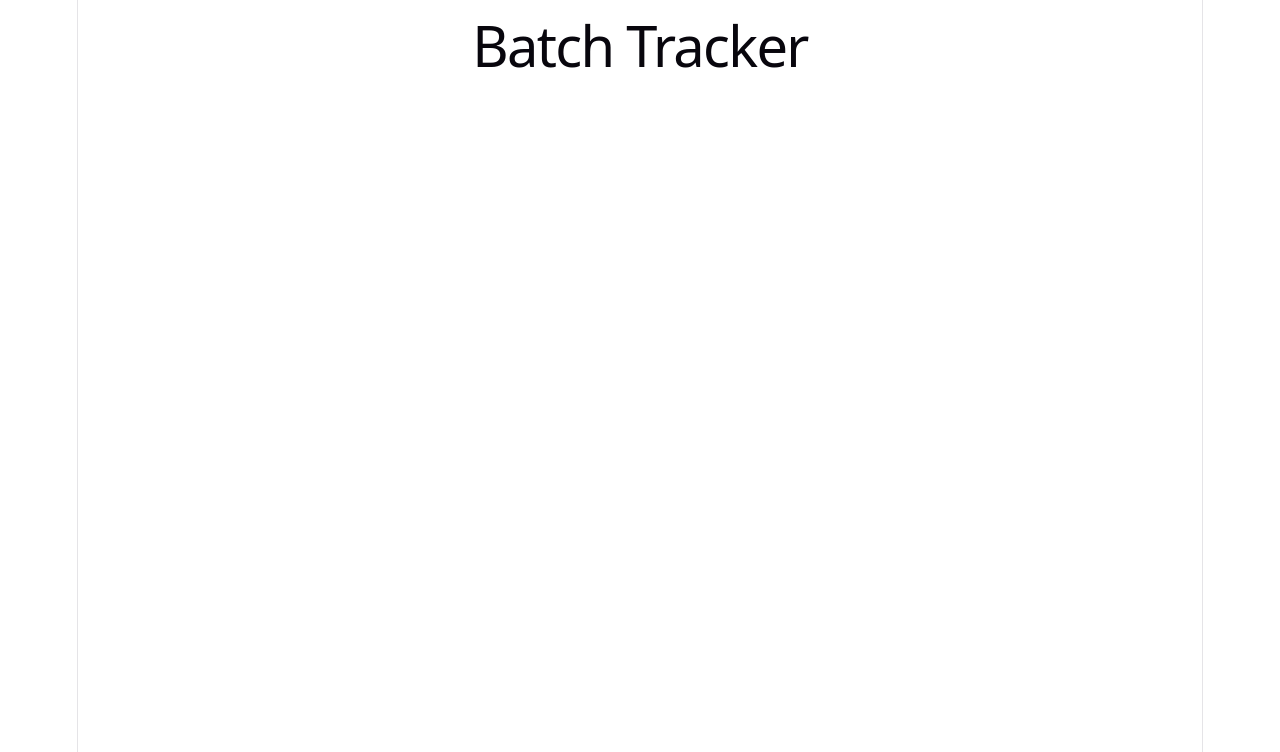
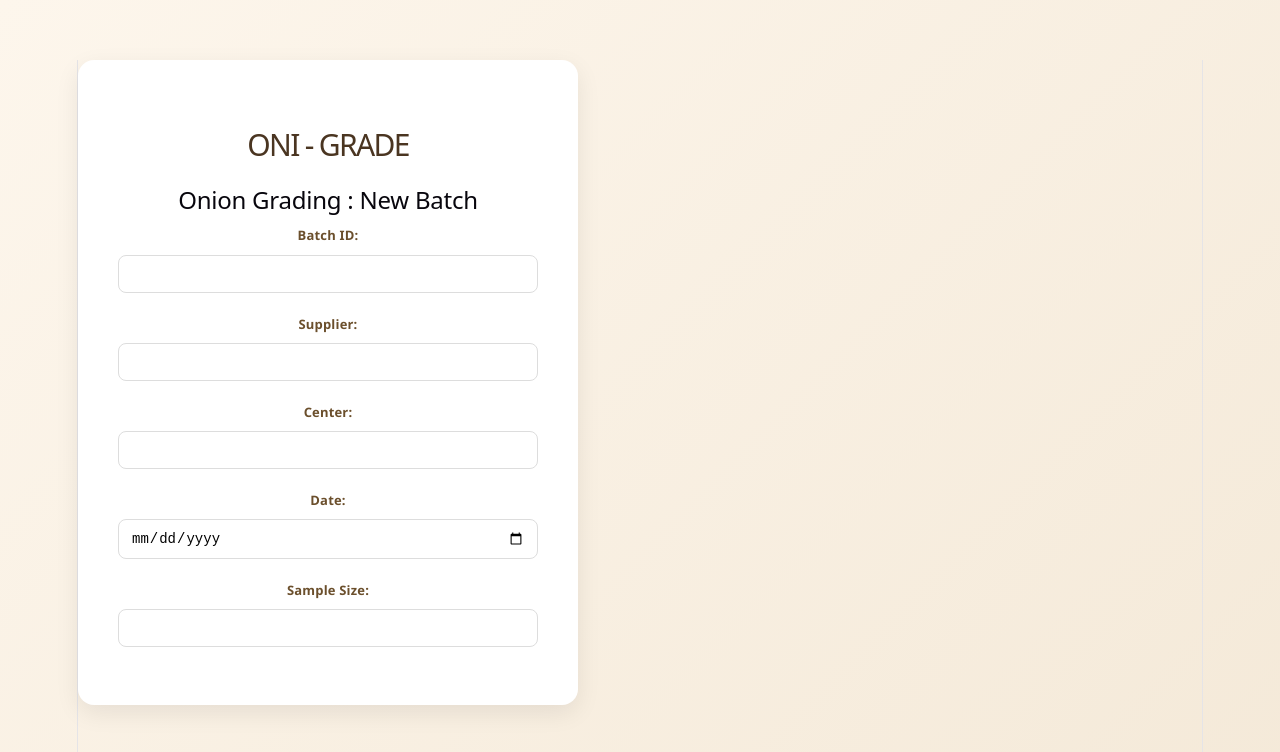
Before and after one commit to iamjoya26/batch-tracker-frontend, a React (Vite) app: page / in a window 1280 px wide. Shown: the top 752 px of the page. Built offline with nearby package versions, Linux system fonts and the light colour scheme.

Commit message:
Merged Form component and styling from Member B

```diff
--- /dev/null
+++ b/src/App.css
@@ -0,0 +1,53 @@
+body {
+  margin: 0;
+  min-height: 100vh;
+  display: flex;
+  justify-content: center;
+  align-items: flex-start;
+  padding-top: 60px;
+  background: linear-gradient(135deg, #fdf6ec, #f4e9d8);
+  font-family: 'Segoe UI', Arial, sans-serif;
+}
+
+.form-card {
+  background: white;
+  padding: 40px;
+  border-radius: 16px;
+  box-shadow: 0 8px 24px rgba(0, 0, 0, 0.08);
+  width: 100%;
+  max-width: 420px;
+}
+
+.field-row {
+  margin-bottom: 18px;
+  display: flex;
+  flex-direction: column;
+}
+
+.field-row label {
+  font-size: 13px;
+  font-weight: 600;
+  color: #6b4f2c;
+  margin-bottom: 6px;
+}
+
+.field-row input {
+  padding: 10px 12px;
+  border: 1px solid #ddd;
+  border-radius: 8px;
+  font-size: 14px;
+  outline: none;
+  transition: border-color 0.2s;
+}
+
+.field-row input:focus {
+  border-color: #c88b3d;
+  box-shadow: 0 0 0 3px rgba(200, 139, 61, 0.15);
+}
+
+h1 {
+  font-size: 30px;
+  text-align: center;
+  margin-bottom: 28px;
+  color: #4a3521;
+}
--- a/src/App.jsx
+++ b/src/App.jsx
@@ -1,7 +1,14 @@
+import './App.css';
+import Form from './components/Form';
+
 function App() {
-   return (
-   <h1>Batch Tracker</h1>
-   )
-   }
+  return (
+    <div className="form-card">
+      <h1>ONI - GRADE</h1>
+      <h2>Onion Grading : New Batch</h2>
+      <Form />
+    </div>
+  );
+}
 
-export default App
+export default App;
--- /dev/null
+++ b/src/components/Form.jsx
@@ -0,0 +1,40 @@
+import { useState } from 'react';
+
+function Form() {
+  const [batchId, setBatchId] = useState('');
+  const [supplier, setSupplier] = useState('');
+  const [center, setCenter] = useState('');
+  const [date, setDate] = useState('');
+  const [sampleSize, setSampleSize] = useState('');
+
+  return (
+    <div>
+      <div className="field-row">
+        <label>Batch ID: </label>
+        <input type="text" value={batchId} onChange={(e) => setBatchId(e.target.value)} />
+      </div>
+
+      <div className="field-row">
+        <label>Supplier: </label>
+        <input type="text" value={supplier} onChange={(e) => setSupplier(e.target.value)} />
+      </div>
+
+      <div className="field-row">
+        <label>Center: </label>
+        <input type="text" value={center} onChange={(e) => setCenter(e.target.value)} />
+      </div>
+
+      <div className="field-row">
+        <label>Date: </label>
+        <input type="date" value={date} onChange={(e) => setDate(e.target.value)} />
+      </div>
+
+      <div className="field-row">
+        <label>Sample Size: </label>
+        <input type="number" value={sampleSize} onChange={(e) => setSampleSize(e.target.value)} />
+      </div>
+    </div>
+  );
+}
+
+export default Form;
```
